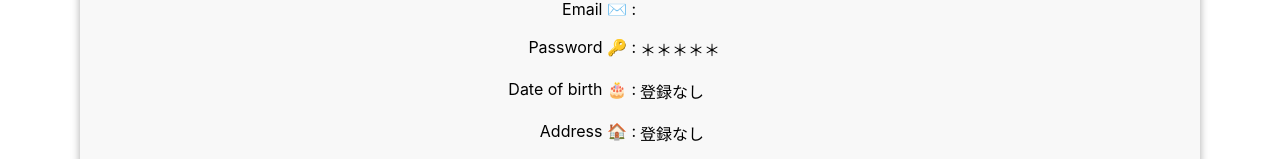
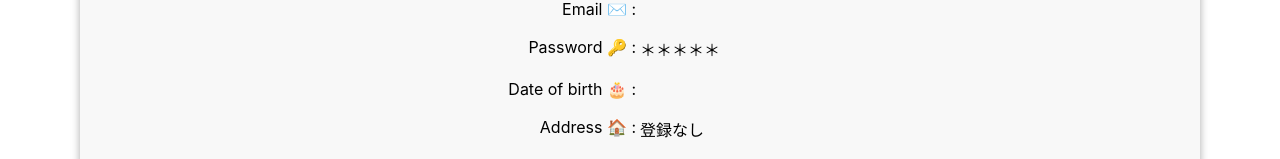
Before and after one commit to MoeMiyata/Rank2-MessageBoard-Frontend, a React app: page /userprofile in a window 1280 px wide. Shown: the part 198-357 px from the top of the page. Built offline with nearby package versions, Linux system fonts and the light colour scheme; no server answers.

Commit message:
誕生日情報の表示をやめてみる

```diff
--- a/src/components/UserProfile.tsx
+++ b/src/components/UserProfile.tsx
@@ -188,9 +188,9 @@ export default function UserProfile() {
                       Date of birth 🎂 :
                     </SUserProfileLabel>
                     <SUserProfileData>
-                      {loginUser.birthday
+                      {/* {loginUser.birthday
                         ? loginUser.birthday.getFullYear() + '年' + (loginUser.birthday.getMonth() + 1) + '月' + loginUser.birthday.getDate() + '日'
-                        : '登録なし'}
+                        : '登録なし'} */}
                     </SUserProfileData>
                   </>
                 }
```
